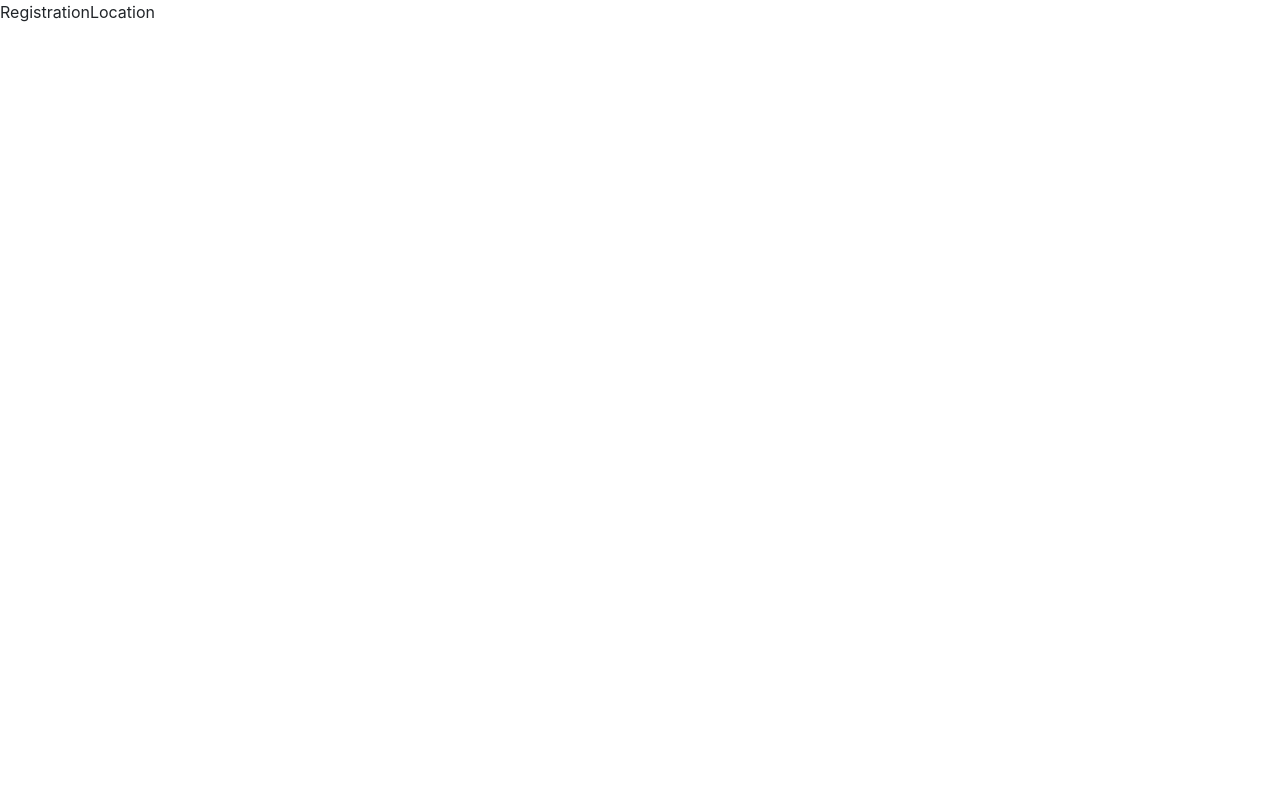
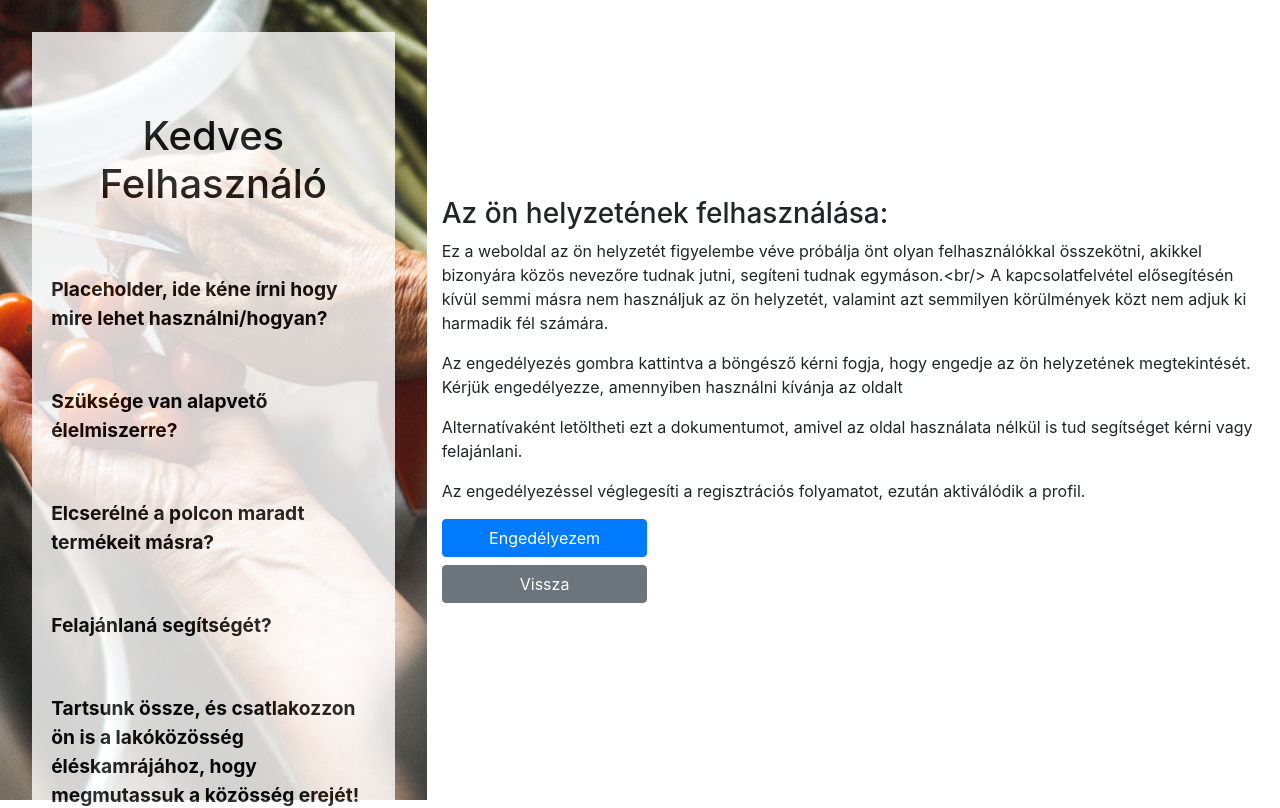
Before and after one commit to martonvolosin/kooperativ_torzs_frontend, a React (Create React App) app: page /registration-location in a window 1280 px wide. Shown: the top 808 px of the page. Built offline with nearby package versions, Linux system fonts and the light colour scheme.

Commit message:
init feature

```diff
--- a/src/screens/registration-location/RegistrationLocation.screen.js
+++ b/src/screens/registration-location/RegistrationLocation.screen.js
@@ -1,5 +1,54 @@
 import React from 'react';
+import { useTranslation } from 'react-i18next';
+import { Button, Form } from 'react-bootstrap';
 
-const RegistrationLocation = () => <>RegistrationLocation</>;
+import { useHistory } from 'react-router-dom';
+import { LoginWrapper } from '../../components';
+
+const RegistrationLocation = () => {
+    const { t } = useTranslation();
+    const history = useHistory();
+
+    let getPosition = function (options) {
+        return new Promise(function (resolve, reject) {
+          navigator.geolocation.getCurrentPosition(resolve, reject, options);
+        });
+      }
+
+    const handleSubmit = e => {
+      e.preventDefault();
+      getPosition()
+        .then((position) => {
+          console.log(position.coords.latitude + ", " + position.coords.longitude);
+        })
+        .catch((err) => {
+          console.error(err.message);
+        });
+    };
+
+    const renderRegistrationLocationForm = () => (
+      <div className="d-flex align-items-left container flex-column justify-content-center h-100">
+        <h3>{t('registrationLocationTitle')}</h3>
+        <p class="disclaimer">{t('registrationLocationText_1')}</p>
+        <p class="disclaimer">{t('registrationLocationText_2')}</p>
+        <p class="disclaimer">{t('registrationLocationText_3')}</p>
+        <p class="disclaimer">{t('registrationLocationText_4')}</p>
+        <Form className="w-25" onSubmit={handleSubmit}>
+          <Button variant="primary" type="submit" block>
+            {t('approve')}
+          </Button>
+          <Button
+            variant="secondary"
+            onClick={() => history.push('/registration')}
+            block
+          >
+            {t('back')}
+          </Button>
+        </Form>
+      </div>
+    );
+
+    return <LoginWrapper>{renderRegistrationLocationForm()}</LoginWrapper>;
+}
 
 export { RegistrationLocation };
--- a/src/screens/registration-location/styles.scss
+++ b/src/screens/registration-location/styles.scss
@@ -0,0 +1,3 @@
+.disclaimer {
+    text-align: left;
+}
--- a/src/utilities/strings/hu.json
+++ b/src/utilities/strings/hu.json
@@ -12,5 +12,12 @@
         "forgotPassword": "Elfelejtett jelszó",
         "login": "Bejelentkezés",
         "noProfile": "Nincs még profilja? Regisztráljon",
-        "register": "Regisztráció"
+        "register": "Regisztráció",
+        "approve": "Engedélyezem",
+        "back": "Vissza",
+        "registrationLocationTitle": "Az ön helyzetének felhasználása:",
+        "registrationLocationText_1": "Ez a weboldal az ön helyzetét figyelembe véve próbálja önt olyan felhasználókkal összekötni, akikkel bizonyára közös nevezőre tudnak jutni, segíteni tudnak egymáson.<br/> A kapcsolatfelvétel elősegítésén kívül semmi másra nem használjuk az ön helyzetét, valamint azt semmilyen körülmények közt nem adjuk ki harmadik fél számára.",
+        "registrationLocationText_2": "Az engedélyezés gombra kattintva a böngésző kérni fogja, hogy engedje az ön helyzetének megtekintését. Kérjük engedélyezze, amennyiben használni kívánja az oldalt",
+        "registrationLocationText_3": "Alternatívaként letöltheti ezt a dokumentumot, amivel az oldal használata nélkül is tud segítséget kérni vagy felajánlani.",
+        "registrationLocationText_4": "Az engedélyezéssel véglegesíti a regisztrációs folyamatot, ezután aktiválódik a profil."
 }
```
